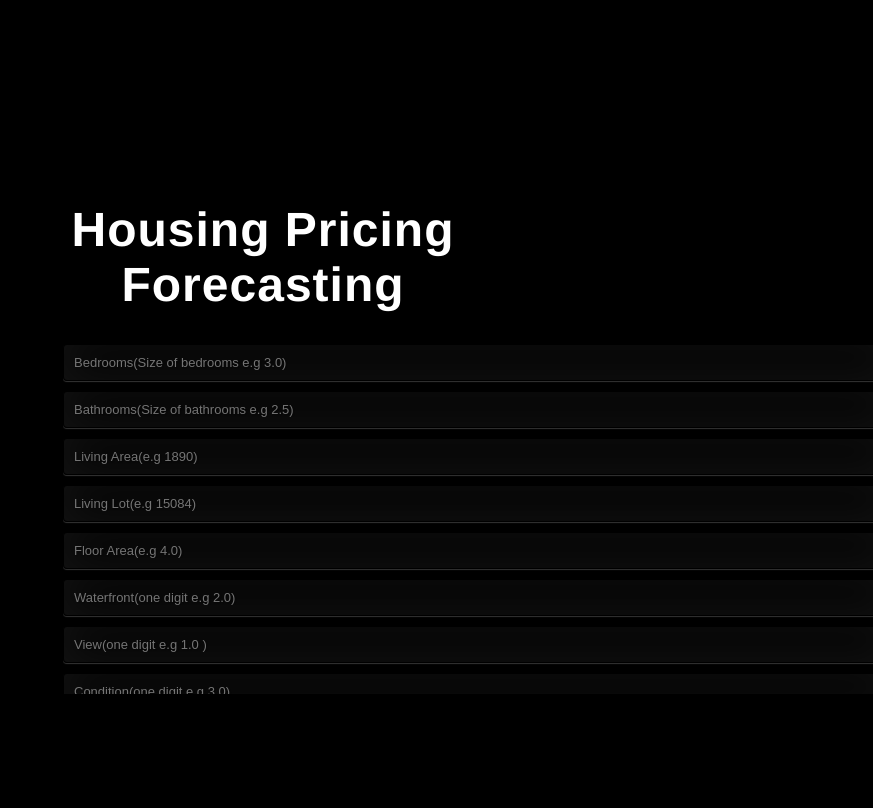
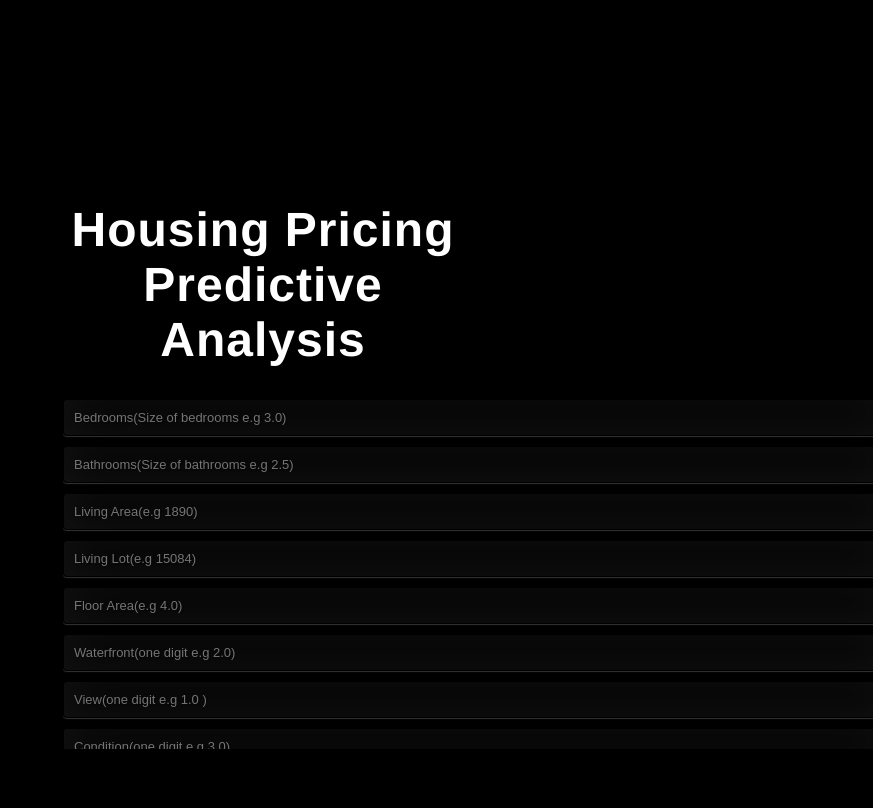
Before and after one commit to osabobo/App5, a Flask app: page / in a window 1320 px wide; the page is wider, and only the part inside the window is pictured. Shown: that part, without its empty margins (447-1320 px from the left). Run offline with Flask 2, Linux system fonts and the light colour scheme; parts of the project's set-up code (start-up, migrations or seed data) failed here and were passed over.

Commit message:
add file

```diff
--- a/app.py
+++ b/app.py
@@ -20,7 +20,7 @@ def predict():
     dat_useen=pd.DataFrame([final_features],columns=cols)
     prediction = predict_model(model, data=dat_useen,round=0)
     prediction = int(prediction.Label[0])
-    return render_template("home.html", prediction_text='The price of house is {}'.format(prediction))
+    return render_template("home.html", prediction_text='The price of house is $ {}'.format(prediction))
 
 
 
--- a/templates/home.html
+++ b/templates/home.html
@@ -38,7 +38,7 @@
 <body>
 
  <div class="login">
-	<h1>Housing Pricing Forecasting</h1>
+	<h1>Housing Pricing Predictive Analysis</h1>
   <div class="vertical-menu">
 
    <!-- Form to enter new data for predictions  -->
```
